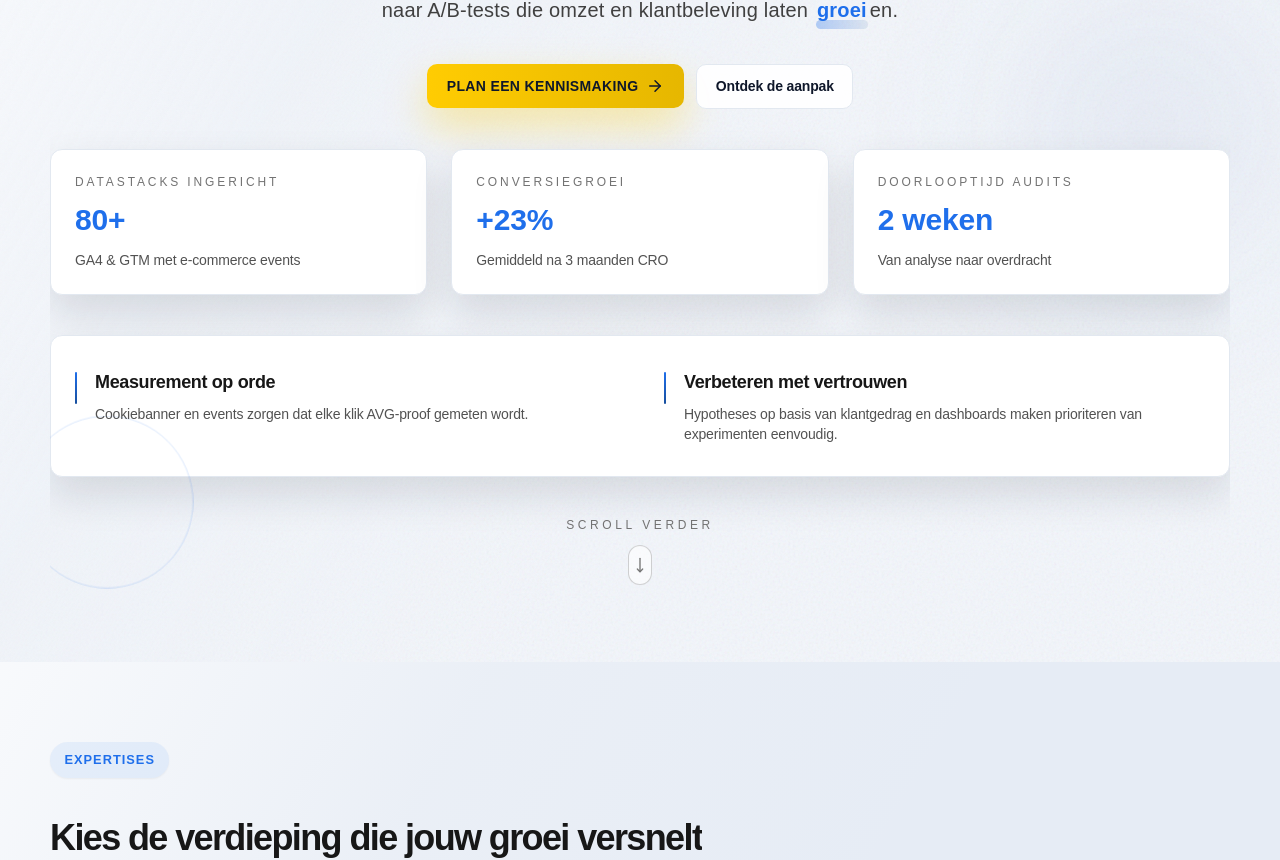
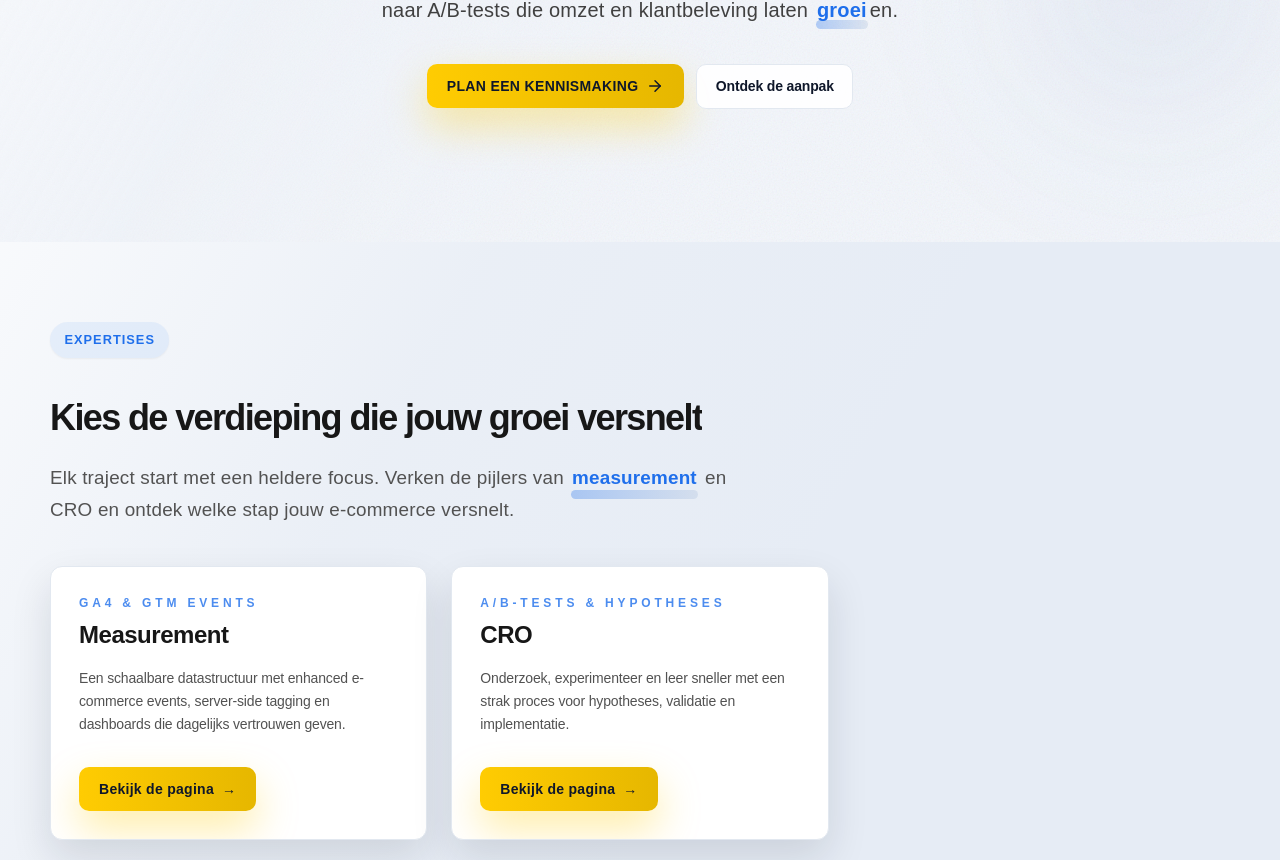
Before and after one commit to ProjectBibo/EcomMeasure3, a React (Vite) app: page / in a window 1280 px wide. Shown: the part 567-1427 px from the top of the page. Built offline with nearby package versions, Linux system fonts and the light colour scheme.

Commit message:
Remove hero metrics section

```diff
--- a/src/components/Hero.jsx
+++ b/src/components/Hero.jsx
@@ -2,7 +2,7 @@
 import React, { Fragment, useEffect, useMemo, useState } from "react";
 import { AnimatePresence, motion, useReducedMotion } from "framer-motion";
 import { Link } from "react-router-dom";
-import { ArrowRight, Sparkles, MoveDown } from "lucide-react";
+import { ArrowRight, Sparkles } from "lucide-react";
 import { useLanguage } from "../context/LanguageContext";
 import { translations } from "../i18n/content";
 import useViewTransitionNavigate, {
@@ -176,59 +176,7 @@ export default function Hero() {
           </Link>
         </motion.div>
 
-        <motion.div
-          initial={shouldReduceMotion ? false : { opacity: 0, y: 30 }}
-          animate={{ opacity: 1, y: 0 }}
-          transition={shouldReduceMotion ? undefined : { delay: 0.2, duration: 0.7 }}
-          className="grid gap-6 w-full sm:grid-cols-3"
-        >
-          {t.stats.map((item) => (
-            <div
-              key={item.label}
-              data-tilt-card
-              className="group relative overflow-hidden card-surface px-6 py-6 text-left"
-            >
-              <div className="text-xs font-medium uppercase tracking-[0.24em] text-neutral-500 ">{item.label}</div>
-              <div className="mt-3 text-3xl font-bold text-brand-blue ">{item.value}</div>
-              <p className="mt-3 text-sm text-neutral-600 ">{item.helper}</p>
-            </div>
-          ))}
-        </motion.div>
-
-        <motion.div
-          initial={shouldReduceMotion ? false : { opacity: 0, y: 32 }}
-          animate={{ opacity: 1, y: 0 }}
-          transition={shouldReduceMotion ? undefined : { delay: 0.25, duration: 0.7 }}
-          data-tilt-card
-          className="vt-hero-media relative w-full card-surface px-6 py-8 text-left"
-        >
-          <div className="absolute -left-10 top-1/2 hidden h-48 w-48 -translate-y-1/2 rounded-full border border-brand-blue/30 md:block" style={{ animation: "pulse-ring 3.5s infinite" }} aria-hidden />
-          <div className="grid gap-6 md:grid-cols-2 md:gap-12">
-            {t.storyline.map((story) => (
-              <div key={story.title} className="relative pl-5">
-                <span className="absolute left-0 top-1 h-8 w-0.5 rounded-full bg-gradient-to-b from-brand-blue to-brand-teal" aria-hidden />
-                <h3 className="typography-subheading text-lg font-semibold text-neutral-900 ">{story.title}</h3>
-                <p className="mt-2 text-sm text-neutral-600 ">{story.copy}</p>
-              </div>
-            ))}
-          </div>
-        </motion.div>
-
-        <motion.div
-          initial={shouldReduceMotion ? false : { opacity: 0 }}
-          animate={{ opacity: 1 }}
-          transition={shouldReduceMotion ? undefined : { delay: 0.35, duration: 0.6 }}
-          className="flex flex-col items-center gap-3 text-xs uppercase tracking-[0.3em] text-neutral-500 "
-        >
-          {t.scrollLabel}
-          <motion.div
-            animate={{ y: [0, 8, 0] }}
-            transition={{ repeat: Infinity, duration: 1.6, ease: "easeInOut" }}
-            className="flex h-10 w-6 items-center justify-center rounded-full border border-neutral-400/50 bg-white/60 backdrop-blur  "
-          >
-            <MoveDown size={16} />
-          </motion.div>
-        </motion.div>
+        <div className="pb-4" aria-hidden />
       </div>
     </section>
   );
```
